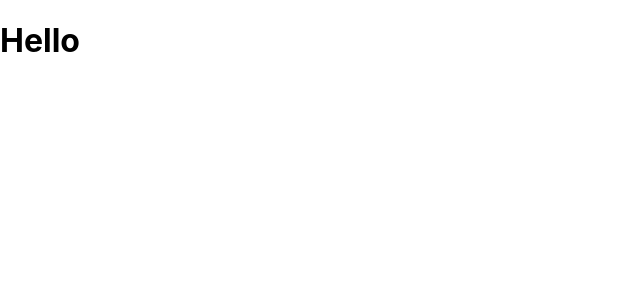
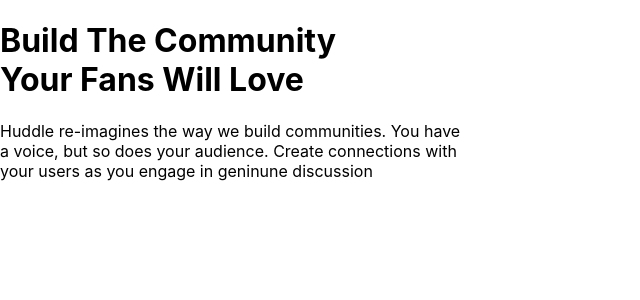
Before and after one commit to jokale/huddle, a React (Create React App) app: page / in a window 1280 px wide. Shown: the top 300 px of the page, without its empty margins (0-640 px from the left). Built offline with nearby package versions, Linux system fonts and the light colour scheme.

Commit message:
add header and body

```diff
--- a/src/App.js
+++ b/src/App.js
@@ -5,7 +5,8 @@
   render(){
       return (
     <div id="App">
-      <h1>Hello</h1>
+      <h1>Build The Community <br></br> Your Fans Will Love</h1>
+      <p>Huddle re-imagines the way we build communities. You have <br></br> a voice, but so does your audience. Create connections with <br></br> your users as you engage in geninune discussion</p>
     </div>
     )
   }
```
Also changed, not shown: 1 other file (tests, documents, lock files or other folders).
